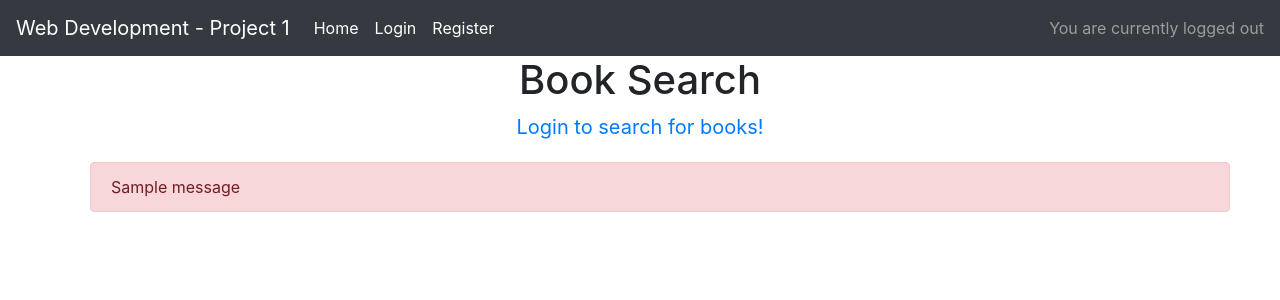
After one commit to DoubleTrio/project-one, a Flask app: page /search in a window 1280 px wide. The commit adds this page. Shown: the top 300 px of the page. Run offline with Flask 2, Linux system fonts and the light colour scheme; one stand-in notice (Sample message) is shown; some libraries are stand-ins or nearby versions.

Commit message:
created search query

```diff
--- a/application.py
+++ b/application.py
@@ -47,7 +47,7 @@ def register():
                     flash("Username already taken")
                     return redirect(url_for('register'))
 
-            # password = generate_password_hash(password)
+            password = generate_password_hash(password)
             db.execute("INSERT INTO users (username, password) VALUES (:name, :password)",
                     {"name": username, "password": password})
             db.commit()
@@ -67,8 +67,9 @@ def login():
         try:
             if loginInfo.password == passwordLogin:
                 session["logged_in"] = True
+                session["name"] = usernameLogin
                 flash("Success")
-                return render_template("main.html")
+                return redirect(url_for("search"))
             else:
                 flash("Invalid username or password")
                 return redirect(url_for("login"))
@@ -82,3 +83,23 @@ def login():
 def logout():
     session.clear()
     return redirect(url_for("login"))
+
+@app.route("/search", methods=['GET', 'POST'])
+def search():
+    if request.method == 'POST':
+        searchInput = request.form.get("searchInput")
+        session["bookList"] = []
+
+        flash(f"searched for {searchInput}")
+        results = db.execute(f"SELECT * FROM books WHERE title ILIKE '%{searchInput}%' OR isbn ILIKE '%{searchInput}%' OR author ILIKE '%{searchInput}%'").fetchall()
+        for book in results:
+            session["bookList"].append(book)
+
+        if len(session["bookList"]) == 0:
+            flash(f"Your search - {searchInput} - did not produce any results.")
+            return redirect(url_for("search"))
+
+        return render_template("result.html", bookList=session["bookList"])
+        # return redirect(url_for("search"))
+    else:
+        return render_template("search.html")
--- a/static/styles.css
+++ b/static/styles.css
@@ -6,3 +6,13 @@ h1 {
 .margin {
   margin-top: 20px;
 }
+
+.logged_out {
+  text-align: center;
+  font-size: 20px;
+}
+
+#search {
+  width: 100%;
+  height: 50px;
+}
--- a/templates/layout.html
+++ b/templates/layout.html
@@ -19,10 +19,16 @@
       <li class="nav-item active">
         <a class="nav-link" href="{{ url_for('register')}}">Register</a>
       </li>
+      {% if session["logged_in"] %}
+      <li class="nav-item active">
+          <a class="nav-link" href="{{ url_for('search')}}">Search</a>
+      </li>
+      {% endif %}
     </ul>
     <span class="navbar-text">
         {% if session["logged_in"] %}
-            <a style="color: #F1AB86;" href="{{ url_for('logout')}}">Logout</a>
+            <div>Hello, {{ session["name"] }}! </div>
+            <a style="color: #F1AB86; float: right;" href="{{ url_for('logout')}}">Logout</a>
         {% else %}
             You are currently logged out
         {% endif %}
--- a/templates/login.html
+++ b/templates/login.html
@@ -25,6 +25,6 @@
             <div class="alert alert-success container margin">{{ message }}</div>
         {% endfor %}
         </ul>
-      {% endif %}
+    {% endif %}
 {% endwith %}
 {% endblock %}
--- /dev/null
+++ b/templates/search.html
@@ -0,0 +1,32 @@
+{% extends "layout.html" %}
+
+{% block heading %}
+    Book Search
+{% endblock %}
+
+{% block body %}
+    {% if session["logged_in"] %}
+        <div class="container col-6">
+            <div class="form-group">
+                <label> Search </label>
+                <form action="{{ url_for('search') }}" method="post">
+                    <input class="form-control form-control-lg" id="search" type="search" placeholder="Search" aria-label="Search" name="searchInput">
+                    <button class="btn btn-outline-primary" type="submit">Search</button>
+                </form>
+            </div>
+        <div>
+    {% else %}
+    <div class="logged_out">
+        <a href = "{{ url_for('login') }}">Login to search for books!</a>
+    </div>
+    {% endif %}
+    {% with messages = get_flashed_messages() %}
+    {% if messages %}
+        <ul>
+        {% for message in messages %}
+            <div class="alert alert-danger container margin">{{ message }}</div>
+        {% endfor %}
+        </ul>
+    {% endif %}
+    {% endwith %}
+{% endblock %}
```
Also changed, not shown: templates/main.html (deleted, +0 -9 lines), templates/result.html (added, +20 -0 lines), 4 other files.
